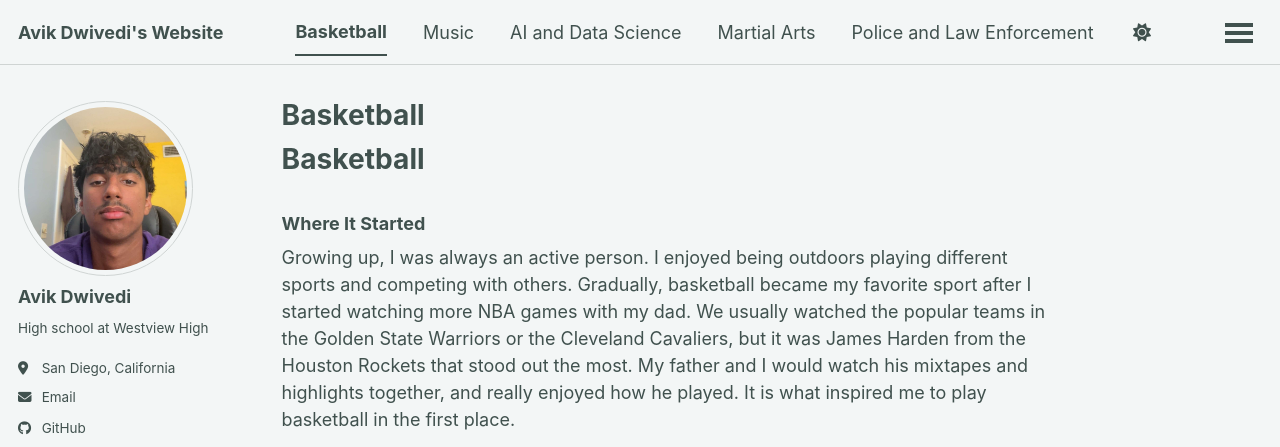
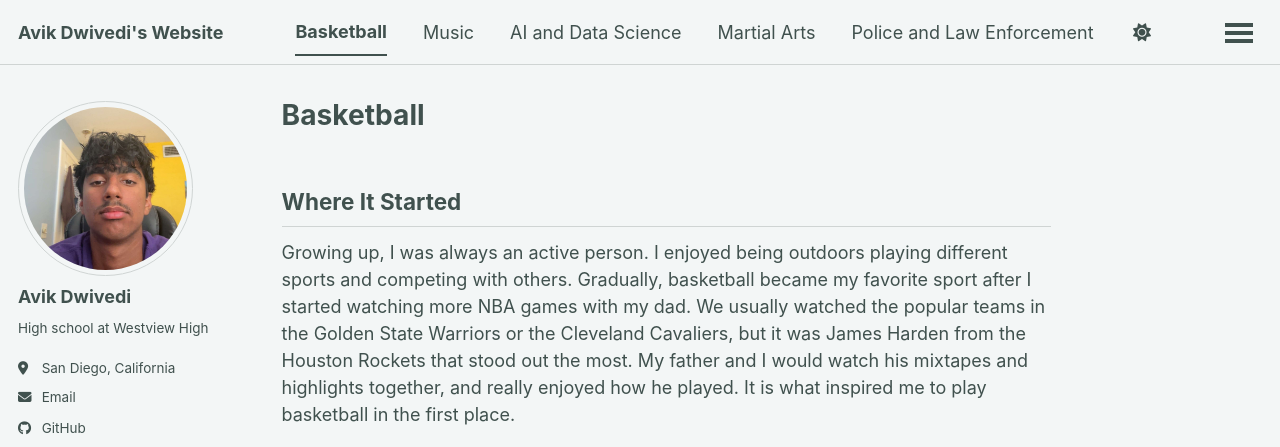
Before and after one commit to vikuser99/simple, a Jekyll site: the page built from _pages/basketball.md, in a window 1280 px wide and 900 px high, cut to the strip 0-447 px from the top of the window. Built offline with Jekyll 4.4.1, drawn with Linux system fonts in a browser that asks for light colours; a style sheet for code colours, icons or effects is not loaded.

Commit message:
Update section headers in basketball.md

```diff
--- a/_pages/basketball.md
+++ b/_pages/basketball.md
@@ -6,9 +6,8 @@ redirect_from:
   - /basketball.html
 ---
 
-# Basketball
 
-### Where It Started
+## Where It Started
 
 Growing up, I was always an active person. I enjoyed being outdoors playing different sports and competing with others. Gradually, basketball became my favorite sport after I started watching more NBA games with my dad. We usually watched the popular teams in the Golden State Warriors or the Cleveland Cavaliers, but it was James Harden from the Houston Rockets that stood out the most. My father and I would watch his mixtapes and highlights together, and really enjoyed how he played. It is what inspired me to play basketball in the first place.
 
@@ -25,7 +24,7 @@ Growing up, I was always an active person. I enjoyed being outdoors playing diff
   Rockets guard James Harden warms up before a game against the Los Angeles Clippers, November 22, 2019.
 </p>
 
-### My First League
+## My First League
 
 In 3rd grade, I joined my first local basketball league. It was my very first experience playing actual organized basketball, and I realized it was much more different than playing at school or at your driveway. I was always nervous when I had the ball, and that is something I overcame as I played more games. Every practice and game taught me something new, such as playing as a team rather than individually, confidence, etc. As I played more, I started loving basketball a lot more.
 
@@ -33,7 +32,7 @@ In 3rd grade, I joined my first local basketball league. It was my very first ex
 
 As I kept improving, COVID hit, but I did not allow it to impact my growth. During quarantine I was not able to play basketball much, however I spent a lot of time watching NBA games and analyzing different players I liked. I was learning as much as I could about the game of basketball. My passion never stopped and kept developing.
 
-### Finding Confidence
+## Finding Confidence
 
 When things were back to normal, I joined my club team for middle school. I spent more time practicing and working with my coach after practices or at the park. What challenge I had faced throughout my career was confidence. During practices and scrimmages, I would play freely and score without second guessing myself. Yet in games, I would hesitate a lot and play scared. I knew everything was there, I could hoop, I just needed to put faith in myself and play with my head up. With support from my coach, teammates, and my dad, my confidence started growing. During the winter season, I stopped worrying about making mistakes and played with courage. I started scoring more, and from then I have enjoyed the game more and contend improving every season. From a measly 2 points per game, to 10 points per game. It was huge for my success.
 
@@ -45,7 +44,7 @@ When things were back to normal, I joined my club team for middle school. I spen
 
 </div>
 
-### High School
+## High School
 
 All this momentum carried through high school where I continued to improve and progressed. High school basketball was slightly different though. You had to prove yourself, and earn your minutes. It was not like club basketball where everyone gets equal playing time, we would compete for minutes. That is something I also learned, not everything is granted or given to you in life, you have to work for it. Basketball has taught me much more than how to score or win games. It has taught me confidence, and the value of consistent hard work. Every season brings new challenges and new opportunities to improve, and that is one of the reasons I continue to love the game.
 
```
